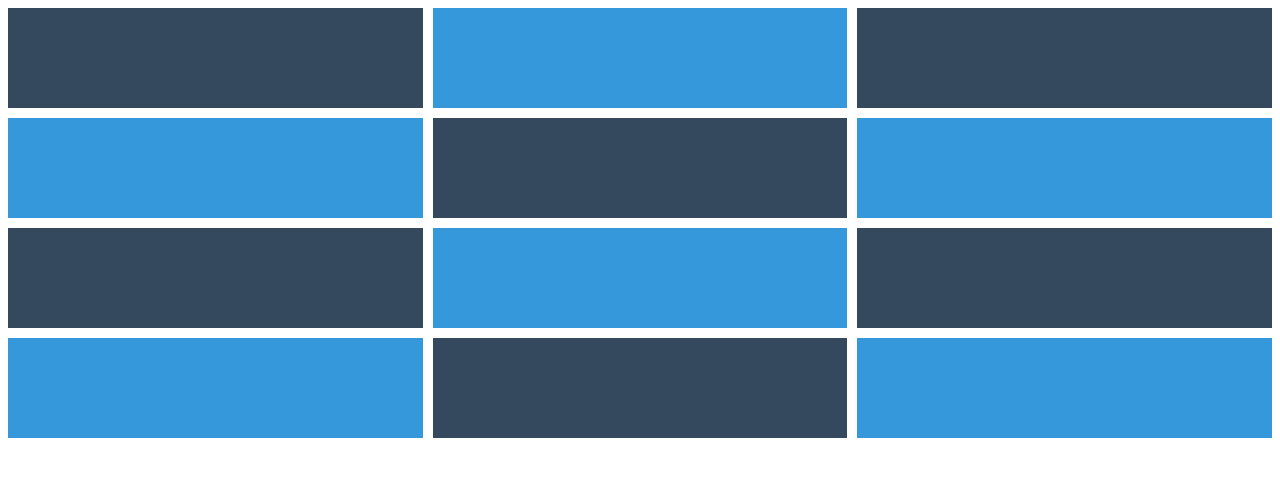
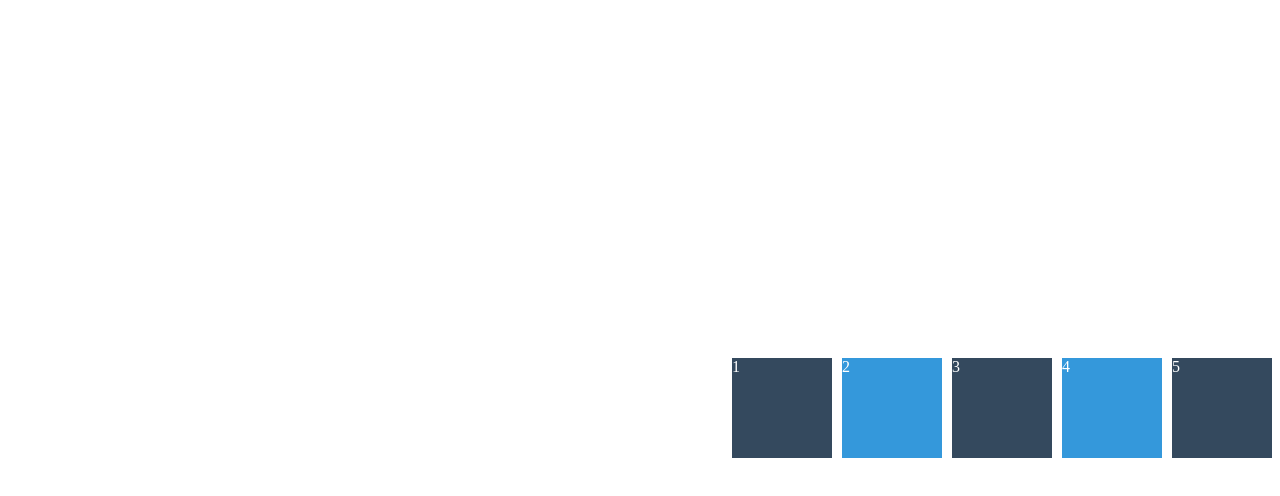
Before and after one commit to Jo-GyuHyeon/cssMaster, a plain HTML site: page grid.html in a window 1280 px wide. Drawn offline with Linux system fonts and the light colour scheme.

Commit message:
Justify Content, Align Content and Place Content

```diff
--- a/grid.html
+++ b/grid.html
@@ -11,7 +11,10 @@
       display: grid;
       grid-gap: 10px;
       grid-auto-rows: 100px;
-      grid-template-columns:  repeat(auto-fit, minmax(350px,1fr));
+      grid-template-columns:  repeat(5,100px);
+      color:white;
+      place-content: center end;
+      height: 100vh;
     }
 
     .box:nth-child(even){
@@ -25,19 +28,11 @@
 
 <body>
   <div class="father">
-    <div class="box"></div>
-    <div class="box"></div>
-    <div class="box"></div>
-    <div class="box"></div>
-    <div class="box"></div>
-    <div class="box"></div>
-    <div class="box"></div>
-    <div class="box"></div>
-    <div class="box"></div>
-    <div class="box"></div>
-    <div class="box"></div>
-    <div class="box"></div>
-
+    <div class="box">1</div>
+    <div class="box">2</div>
+    <div class="box">3</div>
+    <div class="box">4</div>
+    <div class="box">5</div>
 </div>
 </body>
 
```
